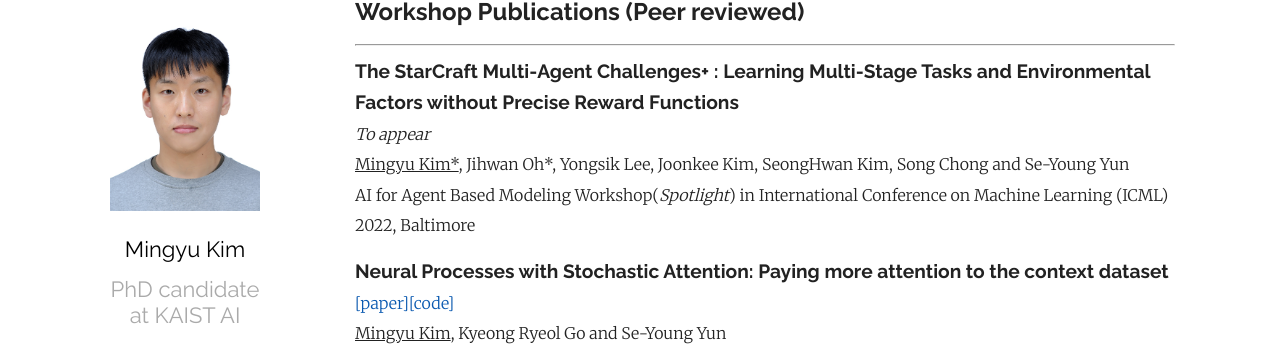
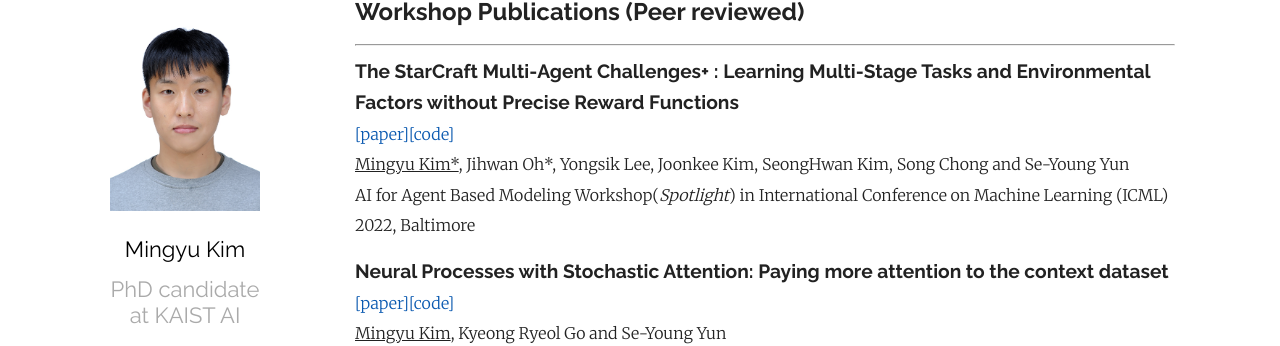
Before and after one commit to MingyuKim87/MingyuKim87.github.io, a Jekyll site: the page built from index.md, in a window 1280 px wide and 900 px high, scrolled down 1021 px. Shown: the part 136-482 px from the top of the window. Built offline with Jekyll 4.4.1, drawn with Linux system fonts in a browser that asks for light colours; some web fonts are replaced.

Commit message:
Update smac_plus_workshop

```diff
--- a/index.md
+++ b/index.md
@@ -49,7 +49,7 @@ Email : callingu [at] kaist.ac.kr
 <hr>
 
 **<span style="font-family:Raleway; font-size:1.2em;">The StarCraft Multi-Agent Challenges+ : Learning Multi-Stage Tasks and Environmental Factors without Precise Reward Functions</span>**
-*To appear*
+[[paper]][smac_plus_workshop][[code]][smac_plus_code]
 <U>Mingyu Kim*</U>, Jihwan Oh\*, Yongsik Lee, Joonkee Kim, SeongHwan Kim, Song Chong and Se-Young Yun
 AI for Agent Based Modeling Workshop(*Spotlight*) in International Conference on Machine Learning (ICML) 2022, Baltimore
 
@@ -100,6 +100,8 @@ Journal of the Society of Korea Industrial and Systems Engineering (*Domestic*),
 [ML4CO]: https://www.ecole.ai/2021/ml4co-competition/
 [npwsa]: https://openreview.net/pdf?id=JPkQwEdYn8
 [npwsa_workshop]: https://openreview.net/forum?id=URep0STGewu&referrer=[the%20profile%20of%20Mingyu%20Kim]
+[smac_plus_workshop]: https://arxiv.org/abs/2207.02007
+[smac_plus_code]: https://github.com/osilab-kaist/smac_plus
 [shellsbd]: https://www.sciencedirect.com/science/article/pii/S2092678216300577?via%3Dihub
 [peoptim]: https://link.springer.com/article/10.1007/s00773-014-0274-1
 [optim_allo]: https://www.dbpia.co.kr/Journal/ArticleDetail/NODE09299075
```
